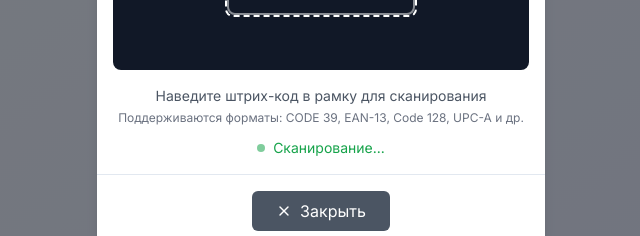
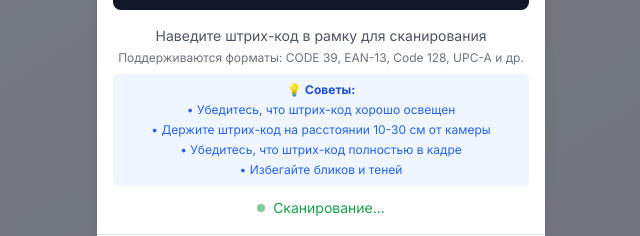
Before and after one commit to Yarch1ks/Photo, a Next.js app: page / in a window 1280 px wide. Both pictures are taken after a click on the button "Сканировать штрих-код". Shown: the part 397-633 px from the top of the page, without its empty margins (319-959 px from the left). Built offline with nearby package versions, Linux system fonts and the light colour scheme; no server answers.

Commit message:
Improve barcode scanner with better debugging and user tips

```diff
--- a/src/components/ui/BarcodeScanner.tsx
+++ b/src/components/ui/BarcodeScanner.tsx
@@ -40,9 +40,10 @@ export function BarcodeScanner({ onDetected, onError, isOpen, onClose }: Barcode
 
       // Проверяем поддержку BarcodeDetector
       const barcodeDetectorSupported = isBarcodeDetectorSupported()
-      console.log('BarcodeDetector поддерживается:', barcodeDetectorSupported)
+      console.log('🔍 BarcodeDetector поддерживается:', barcodeDetectorSupported)
 
       // Запрос доступа к камере
+      console.log('📹 Запрашиваем доступ к камере...')
       const stream = await navigator.mediaDevices.getUserMedia({
         video: {
           facingMode: 'environment',
@@ -50,24 +51,26 @@ export function BarcodeScanner({ onDetected, onError, isOpen, onClose }: Barcode
           height: { ideal: 720 }
         }
       })
+      console.log('✅ Доступ к камере получен')
 
       streamRef.current = stream
 
       if (videoRef.current) {
         videoRef.current.srcObject = stream
         await videoRef.current.play()
+        console.log('🎬 Видео началось играть')
       }
 
       // Начинаем сканирование
       if (barcodeDetectorSupported) {
-        console.log('Используем BarcodeDetector')
+        console.log('🔍 Используем BarcodeDetector')
         scanWithBarcodeDetector()
       } else {
-        console.log('BarcodeDetector не поддерживается, используем fallback')
+        console.log('⚠️ BarcodeDetector не поддерживается, используем fallback')
         scanWithFallback()
       }
     } catch (error) {
-      console.error('Ошибка доступа к камере:', error)
+      console.error('❌ Ошибка доступа к камере:', error)
       setCameraError('Не удалось доступиться к камере. Пожалуйста, проверьте разрешения.')
       setIsScanning(false)
       setScanStarted(false)
@@ -100,7 +103,7 @@ export function BarcodeScanner({ onDetected, onError, isOpen, onClose }: Barcode
     try {
       // Проверяем, поддерживается ли BarcodeDetector
       if (!(window as any).BarcodeDetector) {
-        console.log('BarcodeDetector не поддерживается, используем fallback')
+        console.log('⚠️ BarcodeDetector не поддерживается, используем fallback')
         scanWithFallback()
         return
       }
@@ -111,10 +114,15 @@ export function BarcodeScanner({ onDetected, onError, isOpen, onClose }: Barcode
           formats: ['code_128', 'ean_13', 'ean_8', 'code_39', 'code_93', 'codabar', 'upc_a', 'upc_e']
         })
 
-        console.log('BarcodeDetector инициализирован успешно')
-        console.log('Доступные форматы:', barcodeDetector.getSupportedFormats ? await barcodeDetector.getSupportedFormats() : 'Неизвестно')
+        console.log('✅ BarcodeDetector инициализирован успешно')
+        try {
+          const formats = await barcodeDetector.getSupportedFormats()
+          console.log('📋 Доступные форматы:', formats)
+        } catch (error) {
+          console.log('⚠️ Не удалось получить форматы:', error)
+        }
       } catch (error) {
-        console.error('Ошибка инициализации BarcodeDetector:', error)
+        console.error('❌ Ошибка инициализации BarcodeDetector:', error)
         // Переходим к fallback методу
         scanWithFallback()
         return
@@ -128,15 +136,22 @@ export function BarcodeScanner({ onDetected, onError, isOpen, onClose }: Barcode
 
           if (barcodes.length > 0) {
             const barcode = barcodes[0].rawValue
-            console.log('Обнаружен штрих-код:', barcode, 'Формат:', barcodes[0].format)
+            console.log('✅ Обнаружен штрих-код:', barcode, 'Формат:', barcodes[0].format)
+            console.log('🎉 Штрих-код успешно обнаружен!')
             onDetected(barcode)
             stopScanning()
             return
           } else {
-            console.log('Штрих-коды не обнаружены')
+            console.log('❌ Штрих-коды не обнаружены')
+            console.log('📹 Проверка видео потока...')
+            if (videoRef.current) {
+              console.log('📏 Видео размеры:', videoRef.current.videoWidth, 'x', videoRef.current.videoHeight)
+              console.log('🎬 Видео играет:', !videoRef.current.paused && !videoRef.current.ended)
+              console.log('🎯 Попробуйте поднести штрих-код ближе к камере')
+            }
           }
         } catch (error) {
-          console.error('Ошибка детекции штрих-кода:', error)
+          console.error('❌ Ошибка детекции штрих-кода:', error)
         }
 
         animationRef.current = requestAnimationFrame(detect)
@@ -144,7 +159,7 @@ export function BarcodeScanner({ onDetected, onError, isOpen, onClose }: Barcode
 
       detect()
     } catch (error) {
-      console.error('Ошибка BarcodeDetector:', error)
+      console.error('❌ Ошибка BarcodeDetector:', error)
       // Переходим к fallback методу
       scanWithFallback()
     }
@@ -152,7 +167,7 @@ export function BarcodeScanner({ onDetected, onError, isOpen, onClose }: Barcode
 
   const scanWithFallback = () => {
     // Простая fallback реализация - можно заменить на Quagga2 или ZXing
-    console.log('Используется fallback метод сканирования')
+    console.log('⚠️ Используется fallback метод сканирования')
 
     // Для демонстрации - имитация сканирования
     const simulateScan = () => {
@@ -167,7 +182,8 @@ export function BarcodeScanner({ onDetected, onError, isOpen, onClose }: Barcode
         for (let i = 0; i < length; i++) {
           mockBarcode += chars.charAt(Math.floor(Math.random() * chars.length))
         }
-        console.log('Fallback: Обнаружен CODE 39 штрих-код:', mockBarcode)
+        console.log('🎯 Fallback: Обнаружен CODE 39 штрих-код:', mockBarcode)
+        console.log('🎉 Fallback: Штрих-код успешно обнаружен!')
         onDetected(mockBarcode)
         stopScanning()
         return
@@ -261,6 +277,17 @@ export function BarcodeScanner({ onDetected, onError, isOpen, onClose }: Barcode
                     <p className="text-xs text-gray-500 mt-1">
                       Поддерживаются форматы: CODE 39, EAN-13, Code 128, UPC-A и др.
                     </p>
+                    <div className="mt-2 p-2 bg-blue-50 rounded-md">
+                      <p className="text-xs text-blue-700">
+                        💡 <strong>Советы:</strong>
+                      </p>
+                      <ul className="text-xs text-blue-600 mt-1 space-y-1">
+                        <li>• Убедитесь, что штрих-код хорошо освещен</li>
+                        <li>• Держите штрих-код на расстоянии 10-30 см от камеры</li>
+                        <li>• Убедитесь, что штрих-код полностью в кадре</li>
+                        <li>• Избегайте бликов и теней</li>
+                      </ul>
+                    </div>
                     {isScanning && (
                       <div className="mt-2">
                         <div className="inline-flex items-center gap-2 text-green-600">
```
